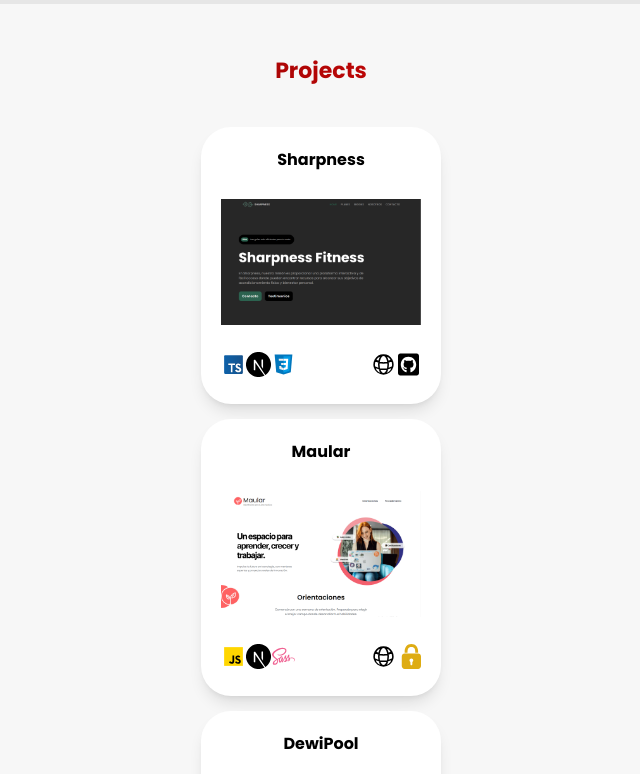
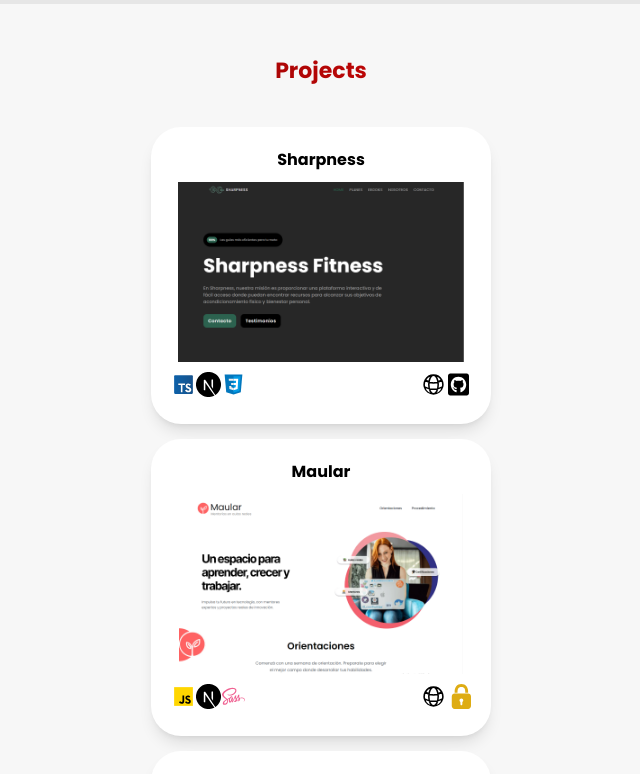
Before and after one commit to gszcode/new-portfolio, a React (Vite) app: page / in a window 1280 px wide. Shown: the part 1300-2074 px from the top of the page, without its empty margins (319-959 px from the left). Built offline with nearby package versions, Linux system fonts and the light colour scheme.

Commit message:
project componentizado

```diff
--- a/src/components/Portfolio/Portfolio.jsx
+++ b/src/components/Portfolio/Portfolio.jsx
@@ -1,6 +1,7 @@
 import './Portfolio.css'
 import Title from '../Title/Title'
 import { portfolio } from '../../utils/portfolio'
+import Project from '../Project/Project'
 
 function Portfolio() {
   return (
@@ -8,41 +9,7 @@ function Portfolio() {
       <Title title="Projects" />
       <div className="projects_container">
         {portfolio.map((project) => (
-          <article className="project" key={project.id}>
-            <h3 className="project_title">{project.name}</h3>
-            <div className="img_container">
-              <img src={project.img} alt={`${project.name} Project`} />
-            </div>
-            <div className="tech_project">
-              <div className="tech_used">
-                {project.tech.map((icon) => (
-                  <img
-                    key={project.id}
-                    src={icon}
-                    alt={`${project.name} Icon`}
-                  />
-                ))}
-              </div>
-              <div className="project_link">
-                <a href={project.url} target="_blank" rel="noreferrer">
-                  <img
-                    src="public/assets/icons/globe.svg"
-                    alt="Globe Icon"
-                    title="Ver Proyecto"
-                  />
-                </a>
-                <a href={project.repository} target="_blank" rel="noreferrer">
-                  <img
-                    src={`public/assets/icons/${
-                      project.repository ? 'github.svg' : 'padlock.svg'
-                    }`}
-                    alt="GitHub Icon"
-                    title="Ver Repositorio"
-                  />
-                </a>
-              </div>
-            </div>
-          </article>
+          <Project key={project.id} {...project} />
         ))}
       </div>
     </section>
```
